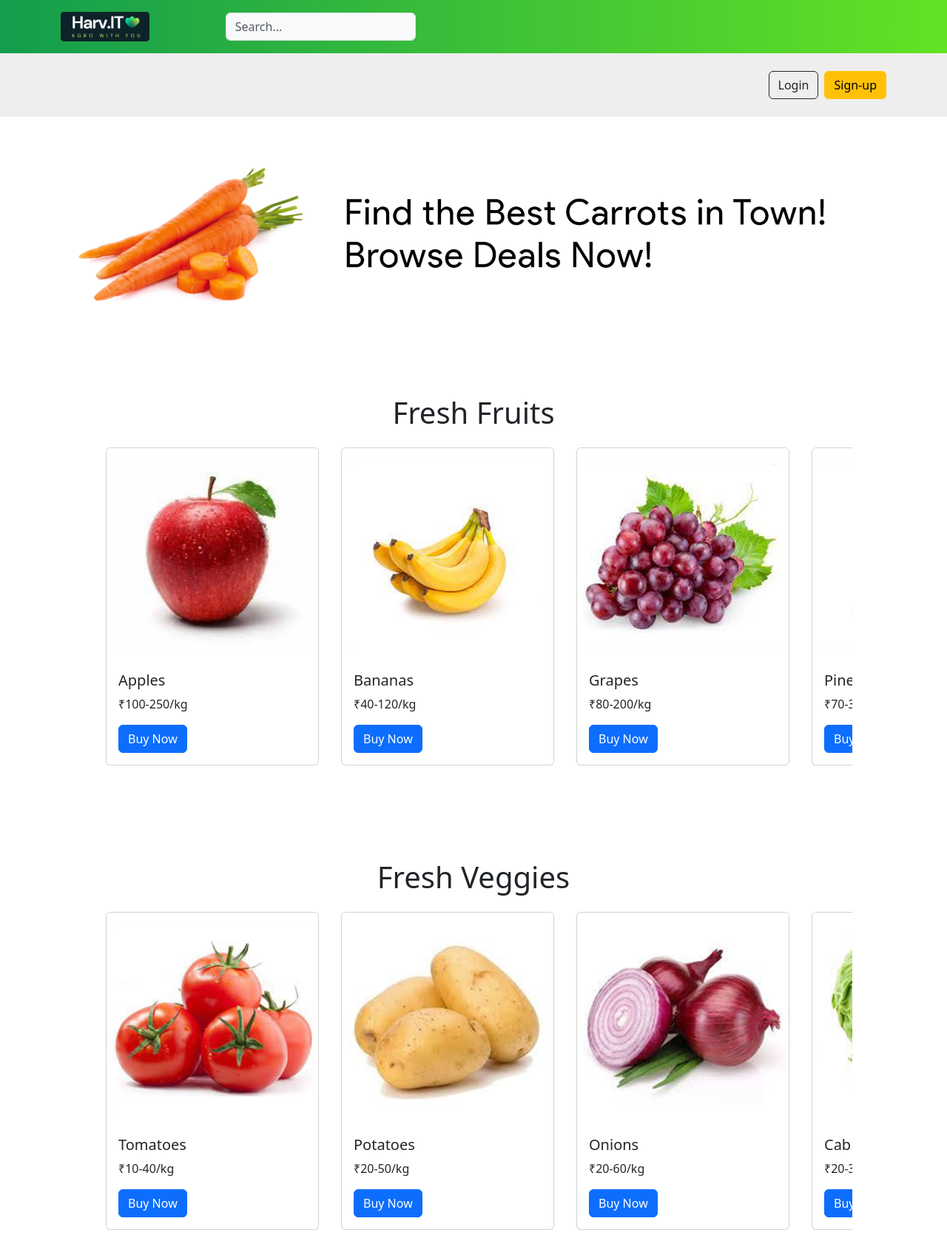
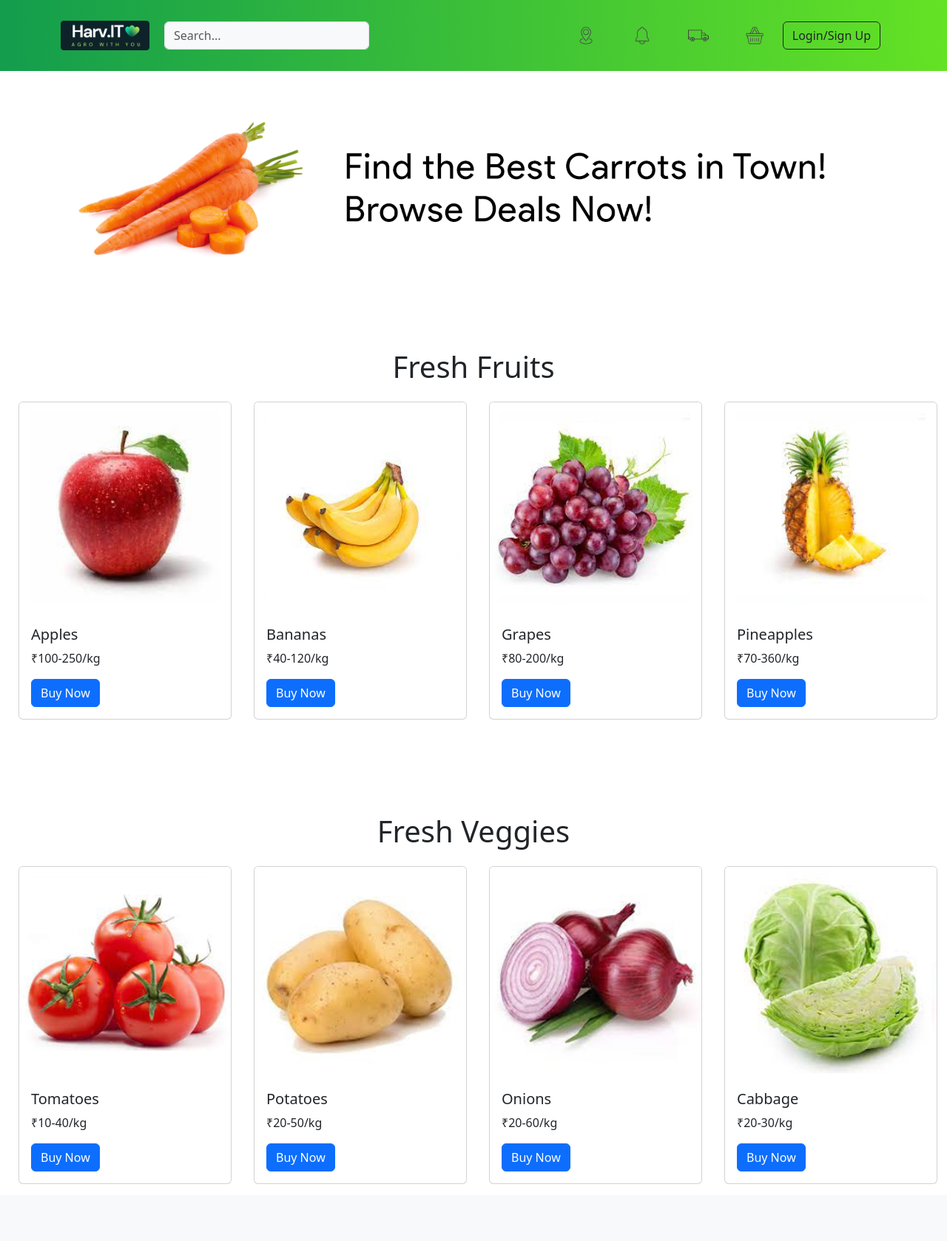
Before and after one commit to ramansrivastava/HarveIT, a PHP site: page / in a window 1280 px wide. Shown: the whole page at 74% size. After the commit the page ends 1601 px from the top, so only its background shows below. Run offline with PHP 8.4, Linux system fonts and the light colour scheme.

Commit message:
Added Navigation Bar Buttons

```diff
--- a/index.html
+++ b/index.html
@@ -4,7 +4,7 @@
     <meta charset="UTF-8">
     <meta http-equiv="X-UA-Compatible" content="IE=edge">
     <meta name="viewport" content="width=device-width, initial-scale=1.0">
-    <title>HarvestIT</title>
+    <title>Harv.IT</title>
     <link href="https://cdn.jsdelivr.net/npm/bootstrap@5.3.0-alpha3/dist/css/bootstrap.min.css" rel="stylesheet" integrity="sha384-KK94CHFLLe+nY2dmCWGMq91rCGa5gtU4mk92HdvYe+M/SXH301p5ILy+dN9+nJOZ" crossorigin="anonymous">
     <link rel="stylesheet" href="style.css">
     <link rel="icon" type="image/x-icon" href="/images/CircularLogo.png" sizes="">
@@ -29,10 +29,20 @@
                   <li><a href="#" class="nav-link px-2 text-white">FAQs</a></li>
                   <li><a href="#" class="nav-link px-2 text-white">About</a></li>-->
                 </ul>
+                <a href="location.html"><button type="button" class="btn btn-link"><img src="images/location.png" width="50" alt="buttonpng"/></button></a>
+                <a href="notifications.html"><button type="button" class="btn btn-link"><img src="images/bell.png" width="50" alt="buttonpng"/></button></a>
+                <a href="track.html"><button type="button" class="btn btn-link"><img src="images/track.png" width="50" alt="buttonpng"/></button></a>
+                <a href="cart.html"><button type="button" class="btn btn-link"><img src="images/basket.png" width="50" alt="buttonpng"/></button></a>
+                <div class="text-end">
+                  <a href="login.html"><button type="button" class="btn btn-outline-dark me-2">Login/Sign Up</button></div></a>
+                  <!-- <a href="signup.html"><button type="button" class="btn btn-warning">Sign-up</button></a> -->
+                </div>
 
 
 
-                <div class="text-end">
+
+
+                <!-- <div class="text-end">
 
                 </div>
               </div>
@@ -49,12 +59,9 @@
 
 
 
-              <div class="text-end">
-                <a href="login.html"><button type="button" class="btn btn-outline-dark me-2">Login</button></div></a>
-                <a href="signup.html"><button type="button" class="btn btn-warning">Sign-up</button></a>
-              </div>
+
             </div>
-          </div>
+          </div> -->
         </header>
   </section>
     <section id="mid">
--- a/style.css
+++ b/style.css
@@ -28,7 +28,7 @@
 }
 
 .searchbarpadding{
-	margin-left: 40%;
+	margin-left: 20px;
 }
 
 
@@ -37,8 +37,8 @@ th, td {
   }
 
 .tab{
-	margin-left: 10%;
-	margin-right: 10%;
+	margin-left: 10px;
+	margin-right: 10px;
 	display: block;
 	overflow-x: auto;
 	white-space: nowrap;
@@ -53,3 +53,8 @@ h1{
 	text-align: left;
 	float: left;
 }
+
+
+.spaceloginbtn{
+	margin-right: 500px;
+}
```
Also changed, not shown: images/basket.png (added), images/bell.png (added), images/location.png (added), images/track.png (added).
